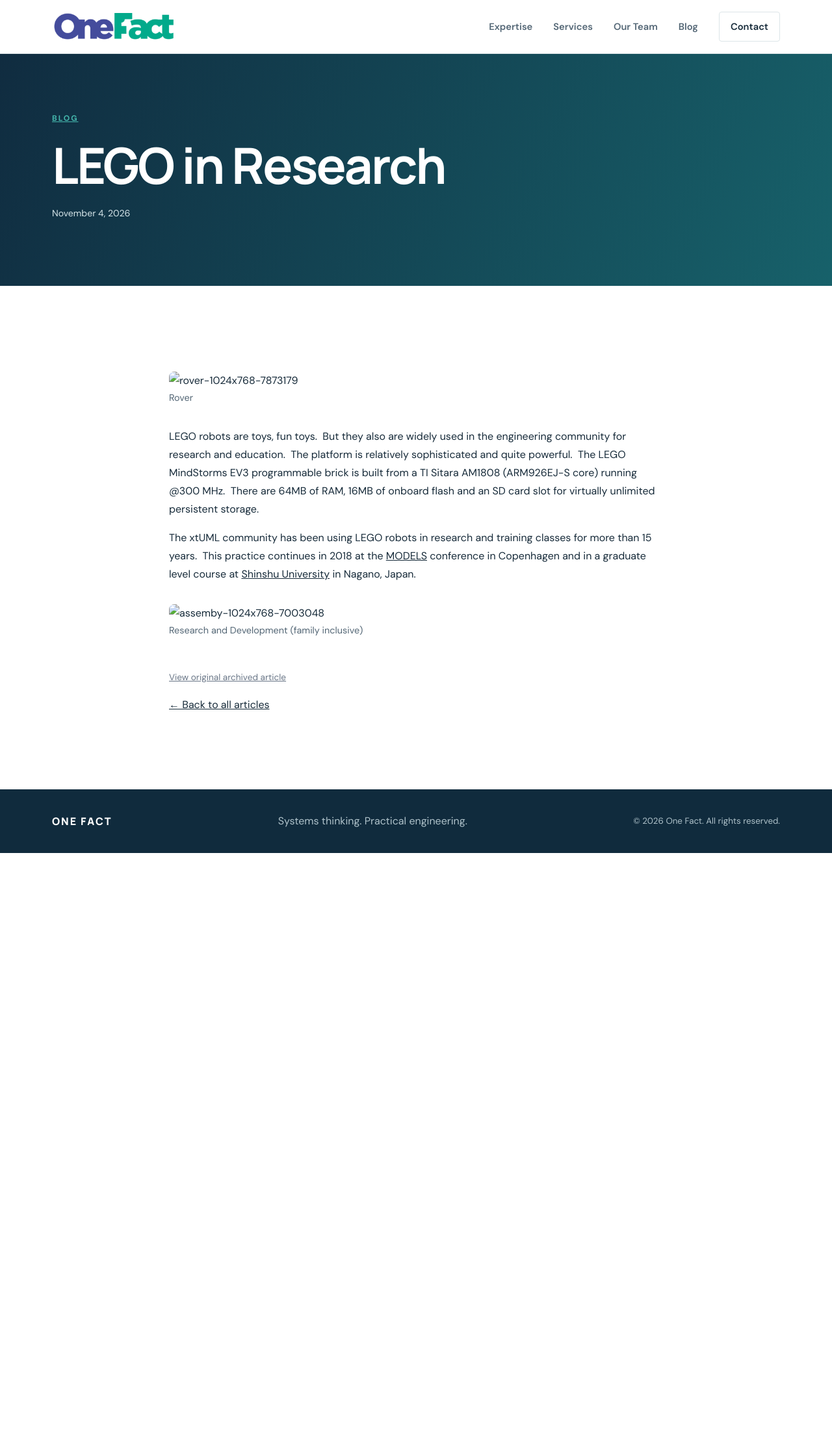
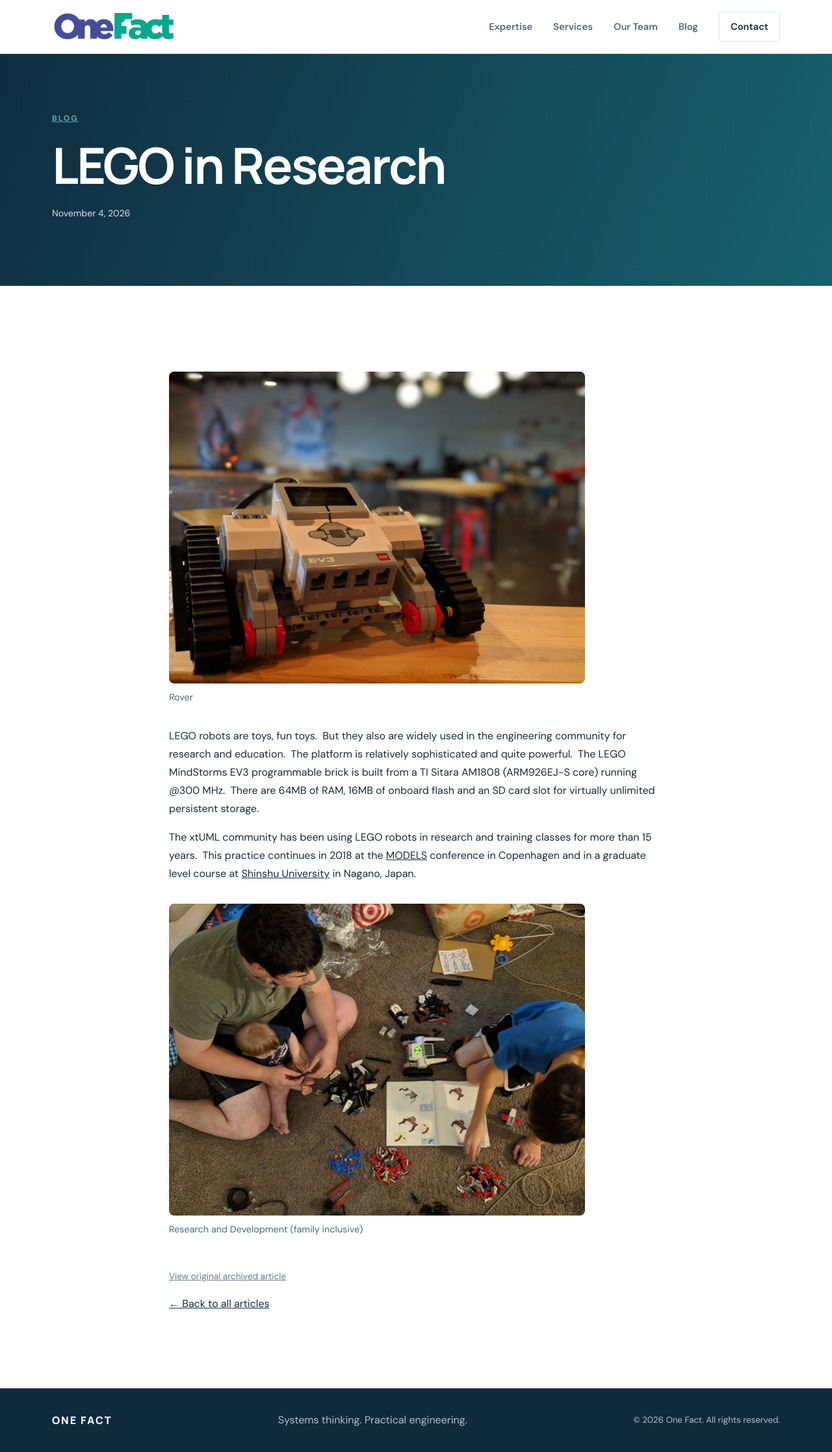
Before and after one commit to xtuml/onefactinc, a Jekyll site: the page built from _articles/lego-in-research.html, in a window 1280 px wide. Shown: the whole page at 65% size. Built offline with Jekyll 4.4.1, drawn with Linux system fonts in a browser that asks for light colours; before the commit the page ends 1313 px from its top, so only the background shows below that.

Commit message:
Use local images in article

```diff
--- a/_articles/lego-in-research.html
+++ b/_articles/lego-in-research.html
@@ -5,7 +5,7 @@ permalink: /lego-in-research/
 source_url: "https://onefact.net/lego-in-research/"
 ---
 
-<figure id="attachment_1027" aria-describedby="caption-attachment-1027" style="width: 640px" class="wp-caption alignnone"><img alt='rover-1024x768-7873179' class="wp-image-1027 size-large" src='../wp-content/uploads/2018/08/rover-1024x768-7873179.jpg' alt="Rover" width="640" height="480" /><figcaption id="caption-attachment-1027" class="wp-caption-text">Rover</figcaption></figure>
+<figure id="attachment_1027" aria-describedby="caption-attachment-1027" style="width: 640px" class="wp-caption alignnone"><img alt='rover-1024x768-7873179' class="wp-image-1027 size-large" src='{{ '/assets/images/rover-1024x768-7873179.jpg' | relative_url }}' alt="Rover" width="640" height="480" /><figcaption id="caption-attachment-1027" class="wp-caption-text">Rover</figcaption></figure>
 <p>LEGO robots are toys, fun toys.  But they also are widely used in the engineering community for research and education.  The platform is relatively sophisticated and quite powerful.  The LEGO MindStorms EV3 programmable brick is built from a TI Sitara AM1808 (ARM926EJ-S core) running @300 MHz.  There are 64MB of RAM, 16MB of onboard flash and an SD card slot for virtually unlimited persistent storage.</p>
 <p>The xtUML community has been using LEGO robots in research and training classes for more than 15 years.  This practice continues in 2018 at the <a href="http://www.modelsconference.org/">MODELS</a> conference in Copenhagen and in a graduate level course at <a href="http://www.shinshu-u.ac.jp/english/">Shinshu University</a> in Nagano, Japan.</p>
-<figure id="attachment_1026" aria-describedby="caption-attachment-1026" style="width: 640px" class="wp-caption alignnone"><img alt='assemby-1024x768-7003048' class="wp-image-1026 size-large" src='../wp-content/uploads/2018/08/assemby-1024x768-7003048.jpg' alt="Research and Development (family inclusive)" width="640" height="480" /><figcaption id="caption-attachment-1026" class="wp-caption-text">Research and Development (family inclusive)</figcaption></figure>
+<figure id="attachment_1026" aria-describedby="caption-attachment-1026" style="width: 640px" class="wp-caption alignnone"><img alt='assemby-1024x768-7003048' class="wp-image-1026 size-large" src='{{ '/assets/images/assemby-1024x768-7003048.jpg' | relative_url }}' alt="Research and Development (family inclusive)" width="640" height="480" /><figcaption id="caption-attachment-1026" class="wp-caption-text">Research and Development (family inclusive)</figcaption></figure>
```
